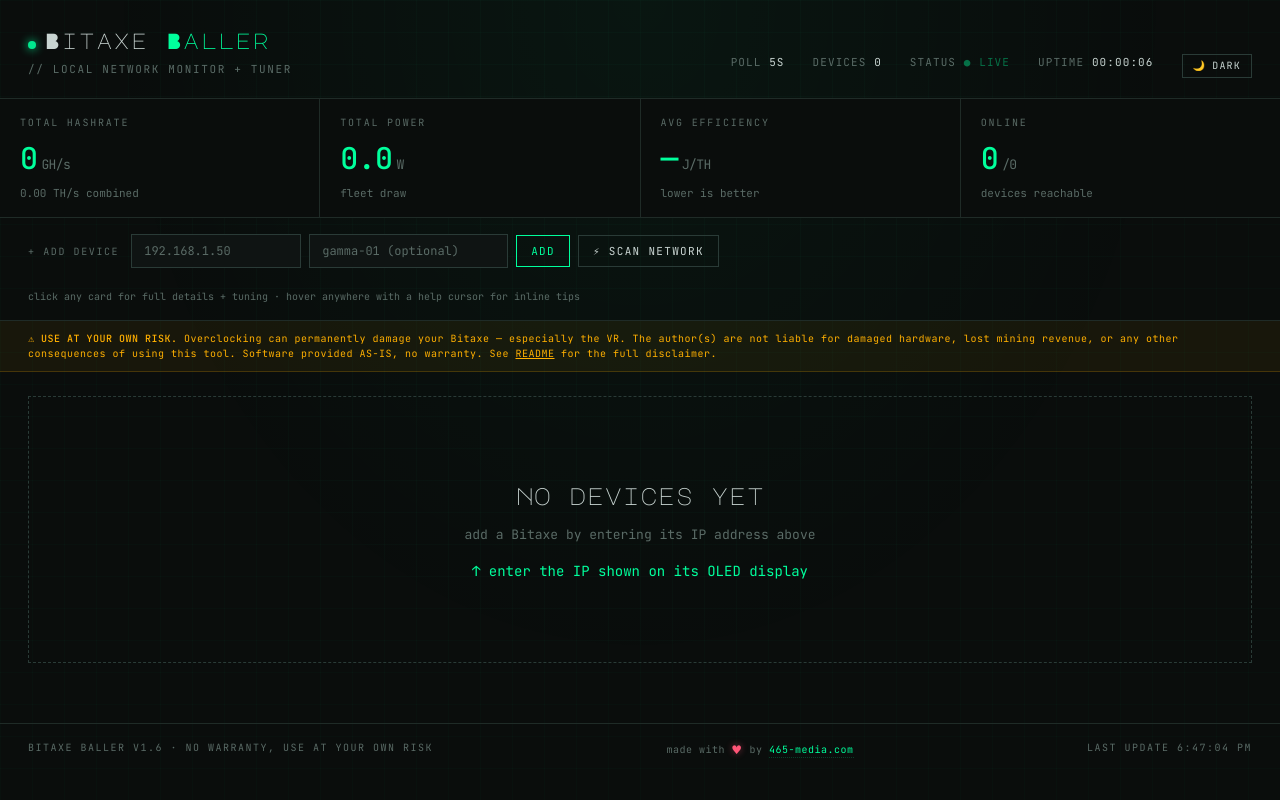
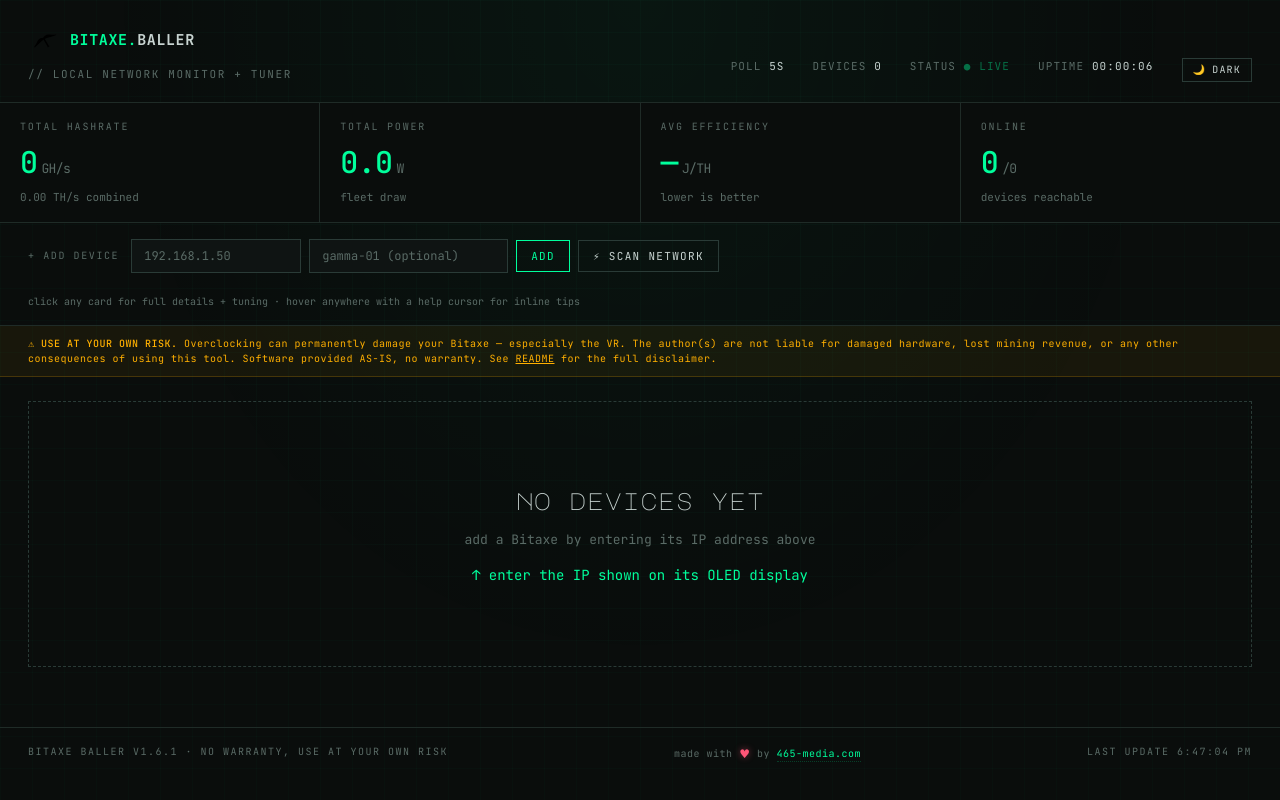
Before and after one commit to bachato/bitaxe-baller, a Flask app: page / in a window 1280 px wide. Run offline with Flask 3, Linux system fonts and the light colour scheme; data that the repository does not hold is empty.

Commit message:
v1.6.1: real brand assets, pickaxe icon, JetBrains Mono wordmark
Replaces all the pulse-dot-on-Major-Mono-Display placeholders with
the real Bitaxe Baller brand pack:

- build/icons/icon.svg → real pickaxe (matches "Bitaxe" + "Baller").
  Regenerated icon.icns (78KB, was 458KB) and icon.ico (9.5KB) via
  build-icons.sh; both are smaller because the new mark is cleaner
  geometry (paths + rects vs the old gradient-heavy placeholder).
- static/icon.svg — transparent variant using fill="currentColor"
  so the brand mark in the dashboard's header inherits theme color
  (accent green in dark mode, darker green in light mode).
- templates/dashboard.html + templates/device.html: brand element
  becomes <img class="brand-icon"> + JetBrains Mono Bold wordmark
  ("BITAXE.BALLER") instead of Major Mono Display + pulsing dot.
  Matches the marketing site's brand exactly.
- static/style.css: .brand rules rewritten as a flex row with icon
  + text. Drops Major Mono Display in favor of the brand's
  JetBrains Mono Bold; removes .brand .pulse styling. The @keyframes
  for pulse are kept since the live-status indicator in the meta
  bar still uses them.

App version bumped to 1.6.1 in build/bitaxe-baller.spec
(CFBundleShortVersionString, CFBundleVersion) and in both template
footers.

Mac DMG rebuilt: signed + Apple-notarized. Both .app and .dmg
notarization submissions accepted.

Co-Authored-By: Claude Opus 4.7 (1M context) <noreply@anthropic.com>

```diff
--- a/static/style.css
+++ b/static/style.css
@@ -97,20 +97,33 @@
     flex-wrap: wrap;
   }
   .brand {
-    font-family: 'Major Mono Display', monospace;
-    font-size: 22px;
-    letter-spacing: 0.05em;
+    display: inline-flex;
+    align-items: center;
+    gap: 10px;
+    color: var(--accent);
   }
-  .brand .accent { color: var(--accent); }
-  .brand .pulse {
-    display: inline-block;
-    width: 8px; height: 8px;
-    background: var(--accent);
-    border-radius: 50%;
-    margin-right: 8px;
-    box-shadow: 0 0 10px var(--accent);
-    animation: pulse 1.6s ease-in-out infinite;
+  .brand-icon {
+    width: 32px;
+    height: 32px;
+    display: block;
+    /* fill="currentColor" in the SVG → picks up .brand's color, adapting to theme */
   }
+  .brand-text {
+    font-family: 'JetBrains Mono', ui-monospace, monospace;
+    font-size: 15px;
+    font-weight: 700;
+    letter-spacing: 0.04em;
+    color: var(--accent);
+    line-height: 1;
+  }
+  .brand-dot {
+    font-weight: 400;
+    color: var(--accent);
+  }
+  .brand-baller {
+    color: var(--text);
+  }
+  /* Pulse keyframes still used by the live-status indicator in the meta bar */
   @keyframes pulse {
     0%, 100% { opacity: 1; } 50% { opacity: 0.3; }
   }
--- a/templates/dashboard.html
+++ b/templates/dashboard.html
@@ -20,7 +20,10 @@
 
 <header>
   <div>
-    <div class="brand"><span class="pulse"></span>Bitaxe<span class="accent"> Baller</span></div>
+    <div class="brand">
+      <img src="{{ url_for('static', filename='icon.svg') }}" alt="" class="brand-icon" width="32" height="32">
+      <span class="brand-text">BITAXE<span class="brand-dot">.</span><span class="brand-baller">BALLER</span></span>
+    </div>
     <div class="subtitle">// local network monitor + tuner</div>
   </div>
   <div class="meta">
@@ -89,7 +92,7 @@
 <main id="devices"></main>
 
 <footer>
-  <div>Bitaxe Baller v1.6 · no warranty, use at your own risk</div>
+  <div>Bitaxe Baller v1.6.1 · no warranty, use at your own risk</div>
   <div class="credits">made with <span class="heart">♥</span> by <a href="https://465-media.com" target="_blank" rel="noopener">465-media.com</a></div>
   <div>last update <span id="last-update">—</span></div>
 </footer>
```
Also changed, not shown: templates/device.html (+5 -2 lines), static/icon.svg (added), 4 other files.
